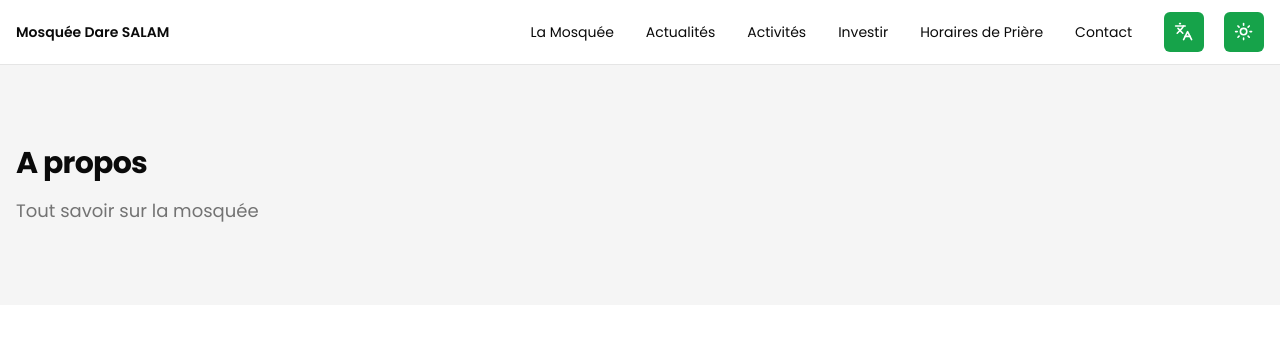
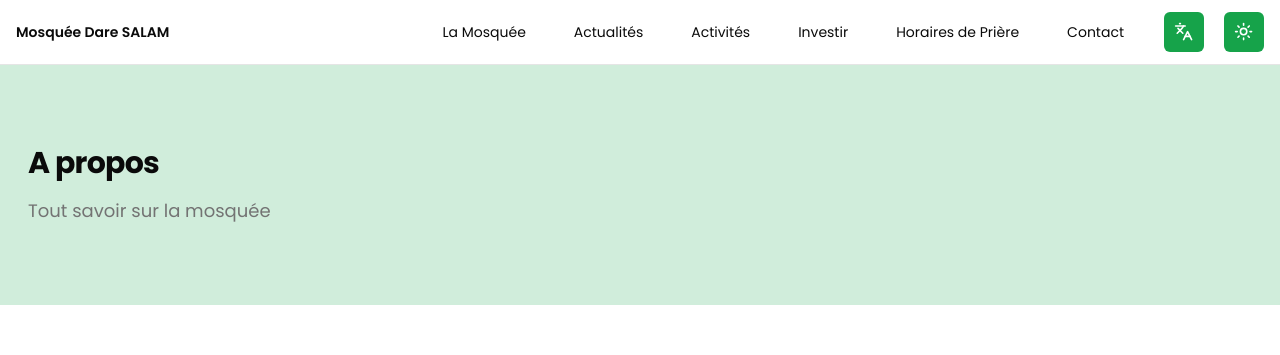
Before and after one commit to nabilWafick/masjid, a Next.js app: page /en/about in a window 1280 px wide. Shown: the top 355 px of the page. Built offline with nearby package versions, Linux system fonts and the light colour scheme.

Commit message:
navigation done

```diff
--- a/src/app/[locale]/global.css
+++ b/src/app/[locale]/global.css
@@ -71,6 +71,8 @@
     --chart-4: 280 65% 60%;
     --chart-5: 340 75% 55%;
   }
+
+
 }
 
 
@@ -82,4 +84,22 @@
   body {
     @apply bg-background text-foreground;
   }
+
+ ::-webkit-scrollbar {
+   width: 10px;
+ }
+
+ ::-webkit-scrollbar-track {
+   background: hsl(var(--muted));
+ }
+
+ ::-webkit-scrollbar-thumb {
+   background-color: hsl(142.1 76.2% 36.3% );
+   border-radius: 4px;
+ }
+
+ ::-webkit-scrollbar-thumb:hover {
+   background-color: hsl(142.1 76.2% 36.3% / 70%);
+ }
+
 }
--- a/src/app/[locale]/page.tsx
+++ b/src/app/[locale]/page.tsx
@@ -33,10 +33,10 @@ const HomePage = () => {
       </section>
 
       {/* Features Section */}
-      <section className="py-16 bg-background">
+      <section className="py-16 bg-muted">
         <div className="container">
           <div className="grid grid-cols-1 md:grid-cols-3 lg:grid-cols-4 gap-8">
-            <Link href={`/${local}/payers-times`}>
+            <Link href={`/${local}/prayers-times`}>
               <Card className="p-6 space-y-4">
                 <h3 className="text-lg font-medium">Horaires des prières</h3>
                 <p className="text-muted-foreground text-sm">
@@ -77,7 +77,7 @@ const HomePage = () => {
       </section>
 
       {/* About Section */}
-      <section className="py-16 bg-muted">
+      <section className="py-16 bg-background">
         <div className="container">
           <div className="grid grid-cols-1 md:grid-cols-2 gap-12 items-center">
             <div>
--- a/src/components/footer.tsx
+++ b/src/components/footer.tsx
@@ -33,7 +33,7 @@ export function Footer() {
             <ul className="space-y-2 text-xs text-muted-foreground">
               <li>
                 <Link
-                  href={`/${local}/payers-times`}
+                  href={`/${local}/prayers-times`}
                   className="hover:text-foreground"
                 >
                   Horaires des prières
--- a/src/components/navbar.tsx
+++ b/src/components/navbar.tsx
@@ -60,7 +60,7 @@ const Navbar = () => {
   }) => (
     <Link
       href={href}
-      className=" hover:text-primary text-sm hover:font-semibold transition-colors duration-200"
+      className=" hover:text-primary text-sm hover:font-semibold px-2 py-3"
       children={children}
     />
   );
@@ -91,7 +91,7 @@ const Navbar = () => {
             <NavLink href={`/${local}/news`}>{t.news}</NavLink>
             <NavLink href={`/${local}/activities`}>{t.activities}</NavLink>
             <NavLink href={`/${local}/invest`}>Investir</NavLink>
-            <NavLink href={`/${local}/payers-times`}>{t.prayerTimes}</NavLink>
+            <NavLink href={`/${local}/prayers-times`}>{t.prayerTimes}</NavLink>
             <NavLink href={`/${local}/contact`}>{t.contact}</NavLink>
 
             <div className="flex items-center space-x-5">
@@ -129,7 +129,7 @@ const Navbar = () => {
             <NavLink href={`/${local}/activities`}>
               <div className="block px-3 py-2 rounded-md">{t.activities}</div>
             </NavLink>
-            <NavLink href={`/${local}/payers-times`}>
+            <NavLink href={`/${local}/prayers-times`}>
               <div className="block px-3 py-2 rounded-md">{t.prayerTimes}</div>
             </NavLink>
             <NavLink href={`/${local}/contact`}>
--- a/src/components/theme-toggle.tsx
+++ b/src/components/theme-toggle.tsx
@@ -19,14 +19,26 @@ interface ThemeToggleProps {
 }
 
 const ThemeToggle: FC<ThemeToggleProps> = ({ align }) => {
-  const { setTheme } = useTheme();
+  const { theme, setTheme } = useTheme();
 
   return (
     <DropdownMenu>
       <DropdownMenuTrigger asChild>
         <Button size="icon">
-          <Sun className="h-[1.2rem] w-[1.2rem] rotate-0 scale-100 transition-all dark:-rotate-90 dark:scale-0" />
-          <Moon className="absolute h-[1.2rem] w-[1.2rem] rotate-90 scale-0 transition-all dark:rotate-0 dark:scale-100" />
+          <Sun
+            className={`h-[1.2rem] w-[1.2rem]  transition-all duration-700 ${
+              theme === "dark"
+                ? "dark:-rotate-90 dark:scale-0"
+                : "rotate-0 scale-100"
+            } `}
+          />
+          <Moon
+            className={`absolute h-[1.2rem] w-[1.2rem] transition-all duration-700 ${
+              theme === "dark"
+                ? "dark:rotate-0 dark:scale-100"
+                : "rotate-90 scale-0"
+            }  `}
+          />
           <span className="sr-only">Toggle theme</span>
         </Button>
       </DropdownMenuTrigger>
--- a/src/components/ui/page-header.tsx
+++ b/src/components/ui/page-header.tsx
@@ -5,7 +5,7 @@ interface PageHeaderProps {
 
 export function PageHeader({ title, description }: PageHeaderProps) {
   return (
-    <div className=" container bg-muted mt-[65px] py-20">
+    <div className=" container bg-primary/20 mt-[65px] py-20 px-7  ">
       <h1 className="text-3xl font-bold tracking-tight">{title}</h1>
       {description && (
         <p className="mt-4 text-lg text-muted-foreground">{description}</p>
```
